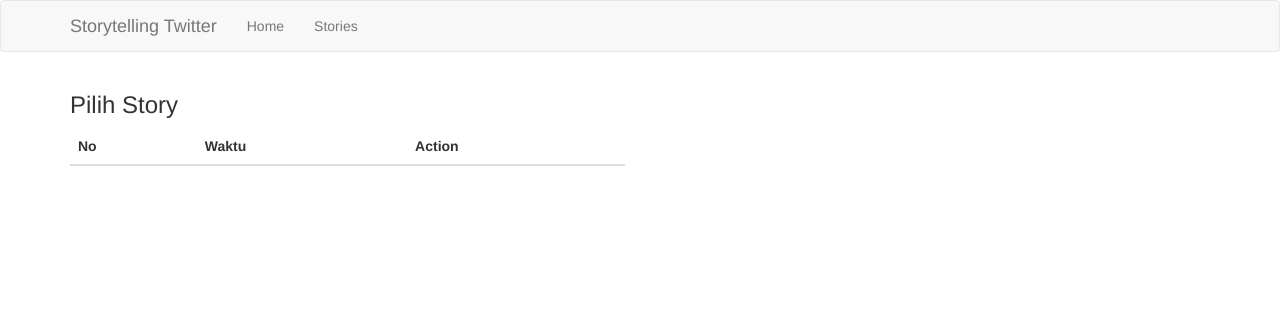
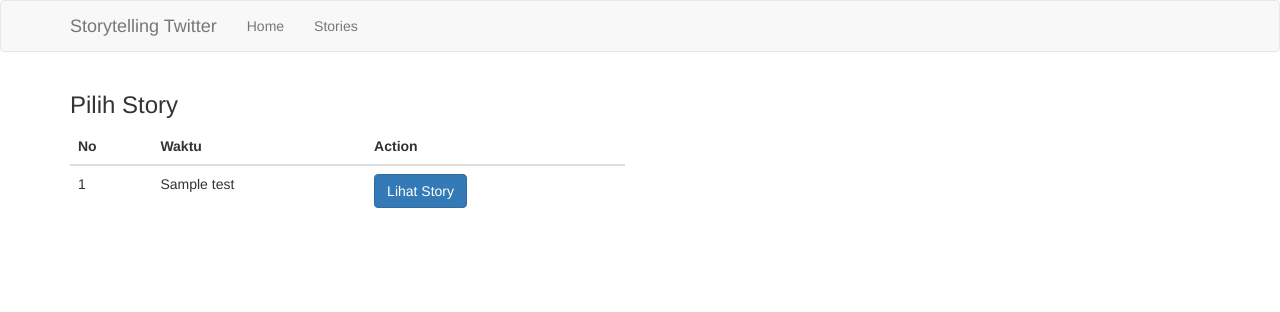
Before and after one commit to yasirabd/flask-storytelling-twitter-testing, a Flask app: page /stories in a window 1280 px wide. Shown: the top 312 px of the page. Run offline with Flask 2, Linux system fonts and the light colour scheme; tables that the repository leaves empty hold one stand-in row (values such as "Sample post"); lists and menus that the app fills with data are empty; some libraries are stand-ins or nearby versions.

Commit message:
route and ui stories

```diff
--- a/app/main/routes.py
+++ b/app/main/routes.py
@@ -20,7 +20,23 @@ def index():
 
 @bp.route('/stories', methods=['GET', 'POST'])
 def stories():
-    return render_template("stories.html")
+    test = Test.query.order_by(Test.id.desc()).all()
+    return render_template("stories.html", test=test)
+
+
+@bp.route('/stories/<int:id>', methods=['GET', 'POST'])
+def story(id):
+    grammar_story = GrammarStory.query.filter_by(test_id=id)
+
+    # store data in dictionary
+    dict_story = defaultdict(list)
+    for data in grammar_story:
+        dict_story[data.topic].append(data.sentence)
+
+    # topic
+    topic = list(dict_story.keys())
+
+    return render_template("story.html", test_id=id, topic=topic)
 
 
 @bp.route('/process', methods=['GET', 'POST'])
--- a/app/templates/stories.html
+++ b/app/templates/stories.html
@@ -36,8 +36,17 @@ Storytelling Twitter
           <th>Waktu</th>
           <th>Action</th>
         </thead>
+        {% set ns = namespace(i=1) %}
+        {% for item in test %}
         <tbody>
+          <tr>
+            <td>{{ ns.i }}</td>
+            <td>{{ item.name }}</td>
+            <td><a class="btn btn-primary" href="{{ url_for('main.story', id=item.id)}}">Lihat Story</a></td>
+          </tr>
+          {% set ns.i = ns.i+1 %}
         </tbody>
+        {% endfor %}
       </table>
     </div>
   </div>
```
